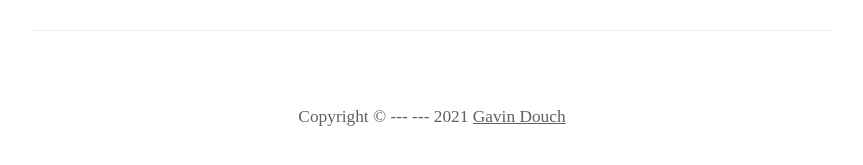
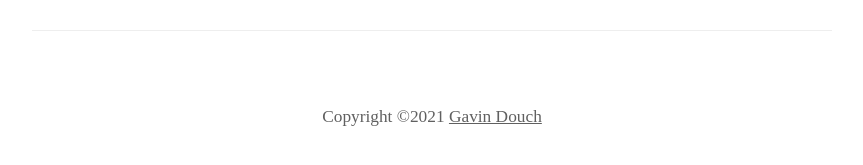
Before and after one commit to Coedice/codeSmells, a Jekyll site: the page built from index.html, in a window 1280 px wide and 900 px high, scrolled down 1614 px. Shown: the part 718-883 px from the top of the window, without its empty margins (208-1071 px from the left). Built offline with Jekyll 4.4.1, drawn with Linux system fonts in a browser that asks for light colours.

Commit message:
Added more Liquid whitespace control

```diff
--- a/_includes/books.html
+++ b/_includes/books.html
@@ -4,7 +4,7 @@
 	{%- for book in site.data.books -%}
 		<a href="{{ book.link }}" target="_blank" rel="nofollow">
 			<img src="{{ '/assets/images/books' | absolute_url }}/{{ book.image }}" alt="{{ book.title }} book cover" />
-			<p>{{ book.title }}</p>
+			<p>{{- book.title -}}</p>
 		</a>
 	{%- endfor -%}
 	<div id="affiliate">I receive a commission on sales made from the above affiliate links.</div>
--- a/_includes/year.html
+++ b/_includes/year.html
@@ -1,7 +1,5 @@
----
----
 <script type="text/javascript">
   var d = new Date()
   document.write(d.getFullYear())
 </script>
-<noscript>{{ site.time | date: '%Y' }}</noscript>
+<noscript>{{- site.time | date: '%Y' -}}</noscript>
--- a/_layouts/default.html
+++ b/_layouts/default.html
@@ -2,23 +2,23 @@
 <html lang="en">
 	<head>
 		<meta charset="UTF-8">
-		{% seo %}
+		{%- seo -%}
 		<meta name="viewport" content="width=device-width, initial-scale=1.0">
 		<meta name="language" content="english">
 		<meta name="copyright" content="Gavin Douch">
 		<meta name="theme-color" content="#ffffff">
 		<link rel="stylesheet" href="{{ '/assets/css/styles.css' | absolute_url }}">
-		{% include icons.html %}
+		{%- include icons.html -%}
 	</head>
 	<body>
 		<div id="main">
 			<h1 id="heading">
 				<a href="{{ '/' | absolute_url }}">Code Smells</a>
 			</h1>
-			{{ content }}
-			{% include books.html %}
+			{{- content -}}
+			{%- include books.html -%}
 			<p id="footer">
-				Copyright &copy; {% include year.html %} <a href="https://gavindou.ch" rel="author">Gavin Douch</a>
+				Copyright &copy; {%- include year.html -%} <a href="https://gavindou.ch" rel="author">Gavin Douch</a>
 			</p>
 		</div>
 	</body>
--- a/_layouts/smell.html
+++ b/_layouts/smell.html
@@ -2,12 +2,12 @@
 layout: default
 ---
 <p id="path">
-	<a href="{{ '/' | absolute_url }}">Code Smells</a> / <a href="{{ '/' | absolute_url }}#{{ page.group | cgi_escape }}">{{ page.group }}</a> / {{ page.title }}
+	<a href="{{ '/' | absolute_url }}">Code Smells</a> / <a href="{{ '/' | absolute_url }}#{{ page.group | cgi_escape }}">{{- page.group -}}</a> / {{- page.title -}}
 </p>
 <div id="smellDefinition">
 	<div id="smellHeading">
 		<img alt="{{ page.title }} code smell icon" src="{{ '/assets/images/smellIcons' | absolute_url }}/{{ page.image }}" />
-		<h1>{{ page.title }}</h1>
+		<h1>{{- page.title -}}</h1>
 	</div>
-	{{ content }}
+	{{- content -}}
 </div>
--- a/index.html
+++ b/index.html
@@ -8,14 +8,14 @@
 </div>
 <p>The following code smells are from the <a href="https://link.springer.com/article/10.1007/s10664-006-9002-8" target="_blank" rel="external">M&auml;ntyl&auml;-Lassenius taxonomy</a>.</p>
 {%- for group in site.data.groups -%}
-	<h2 id="{{ group.name | cgi_escape }}">{{ group.name }}</h2>
-	{{ group.description | markdownify }}
+	<h2 id="{{ group.name | cgi_escape }}">{{- group.name -}}</h2>
+	{{- group.description | markdownify -}}
 	<div class="smellList">
 		{%- for smell in site.smells -%}
 			{%- if smell.group == group.name -%}
 				<a href="{{ smell.url | absolute_url }}">
 					<img src="{{ '/assets/images/smellIcons' | absolute_url }}/{{ smell.image }}" alt="{{ smell.title }} code smell icon" />
-					{{ smell.title }}
+					{{- smell.title -}}
 				</a>
 			{%- endif -%}
 		{%- endfor -%}
```
